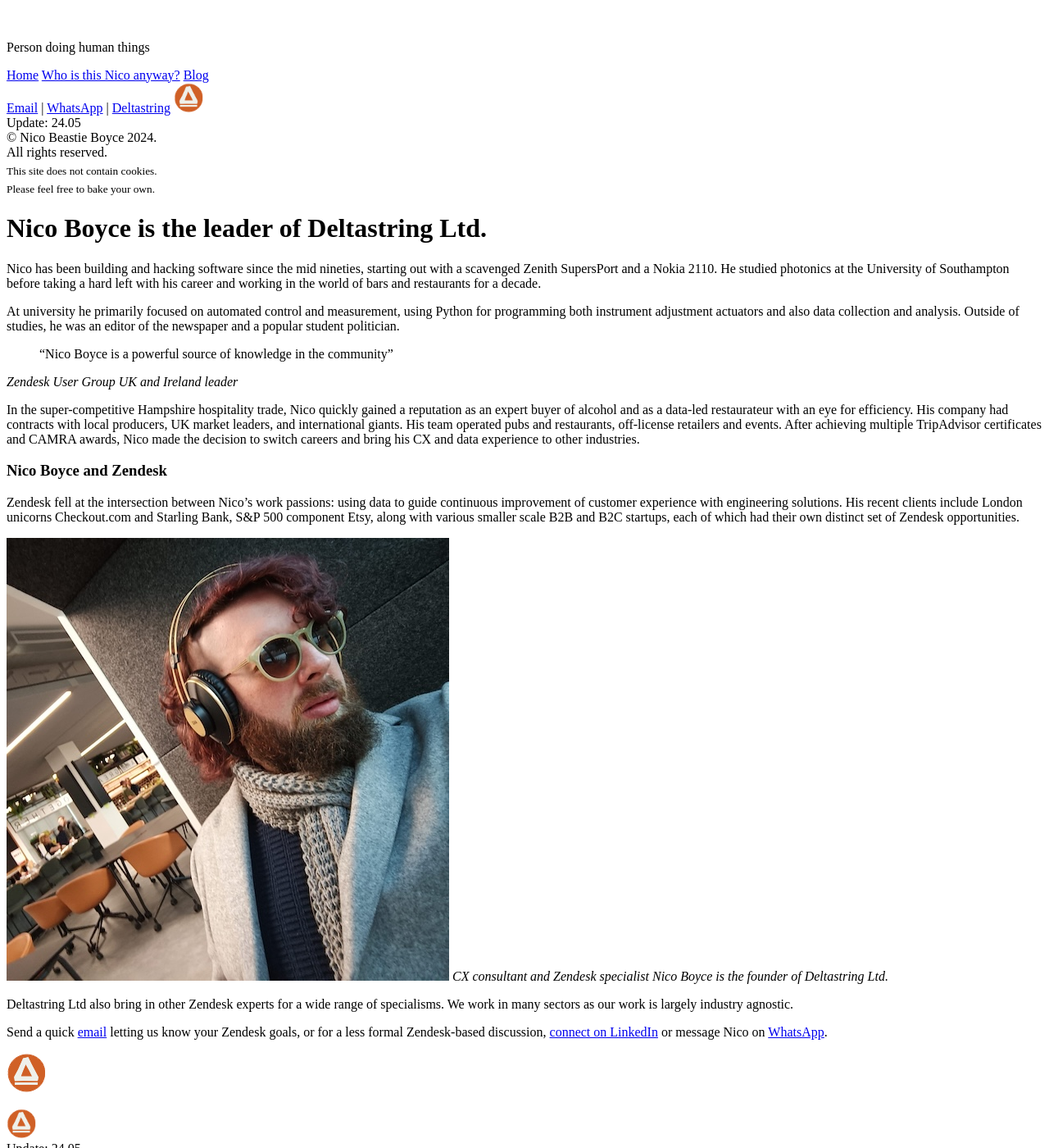
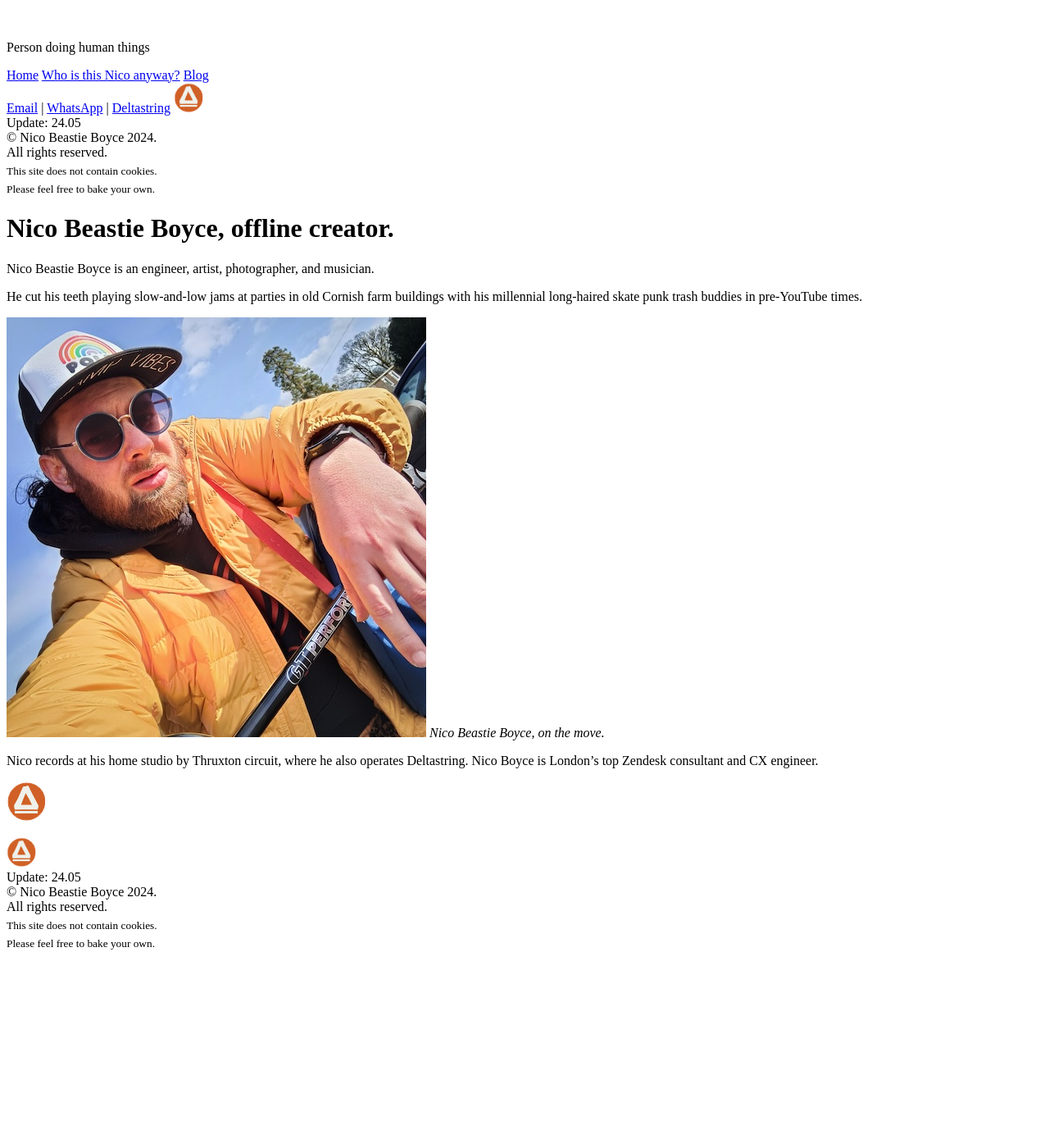
Before and after one commit to nicoboyce/nicoboycedotcom, a Jekyll site: the page built from about.md, in a window 1280 px wide and 1400 px high, scrolled down 543 px. Shown: the whole window at 82% size. Built offline with Jekyll 4.4.1, drawn with Linux system fonts in a browser that asks for light colours; after the commit the page ends 1710 px from its top, so only the background shows below that.

Commit message:
nearly eh

```diff
--- a/about.md
+++ b/about.md
@@ -3,27 +3,15 @@ layout: page
 title: Who is this Nico anyway?
 ---
 
-# Nico Boyce is the leader of Deltastring Ltd.
+# Nico Beastie Boyce, offline creator.
 
-Nico has been building and hacking software since the mid nineties, starting out with a scavenged Zenith SupersPort and a Nokia 2110. He studied photonics at the University of Southampton before taking a hard left with his career and working in the world of bars and restaurants for a decade.
+Nico Beastie Boyce is an engineer, artist, photographer, and musician.
 
-At university he primarily focused on automated control and measurement, using Python for programming both instrument adjustment actuators and also data collection and analysis. Outside of studies, he was an editor of the newspaper and a popular student politician.
+He cut his teeth playing slow-and-low jams at parties in old Cornish farm buildings with his millennial long-haired skate punk trash buddies in pre-YouTube times.
 
-> "Nico Boyce is a powerful source of knowledge in the community"
+![Nico Beastie Boyce.](/public/img/yellow.jpeg)
+*Nico Beastie Boyce, on the move.*
 
-*Zendesk User Group UK and Ireland leader*
-
-In the super-competitive Hampshire hospitality trade, Nico quickly gained a reputation as an expert buyer of alcohol and as a data-led restaurateur with an eye for efficiency. His company had contracts with local producers, UK market leaders, and international giants. His team operated pubs and restaurants, off-license retailers and events. After achieving multiple TripAdvisor certificates and CAMRA awards, Nico made the decision to switch careers and bring his CX and data experience to other industries.
-
-### Nico Boyce and Zendesk
-
-Zendesk fell at the intersection between Nico's work passions: using data to guide continuous improvement of customer experience with engineering solutions. His recent clients include London unicorns Checkout.com and Starling Bank, S&P 500 component Etsy, along with various smaller scale B2B and B2C startups, each of which had their own distinct set of Zendesk opportunities.
-
-![Nico Boyce, founder of Deltastring Ltd.](/public/img/nico-office.jpeg)
-*CX consultant and Zendesk specialist Nico Boyce is the founder of Deltastring Ltd.*
-
-Deltastring Ltd also bring in other Zendesk experts for a wide range of specialisms. We work in many sectors as our work is largely industry agnostic.
-
-Send a quick [email](mailto:nico@deltastring.com) letting us know your Zendesk goals, or for a less formal Zendesk-based discussion, [connect on LinkedIn](https://www.linkedin.com/in/nicoboyce/) or message Nico on [WhatsApp](https://wa.me/447596476097).
+Nico records at his home studio by Thruxton circuit, where he also operates Deltastring. Nico Boyce is London's top Zendesk consultant and CX engineer.
 
 ![Deltastring icon](/public/img/delta.png)
```
Also changed, not shown: _posts/2023-10-23-contracting-is-all-in-the-prep.md (+1 -0 lines), _posts/2024-01-11-zendesk-using-pending-wrong.md (+1 -0 lines), _posts/2024-02-01-flip-phone-feb.md (+1 -0 lines), _posts/2024-05-22-unlock-zendesk-with-deltastring.md (+1 -0 lines).
